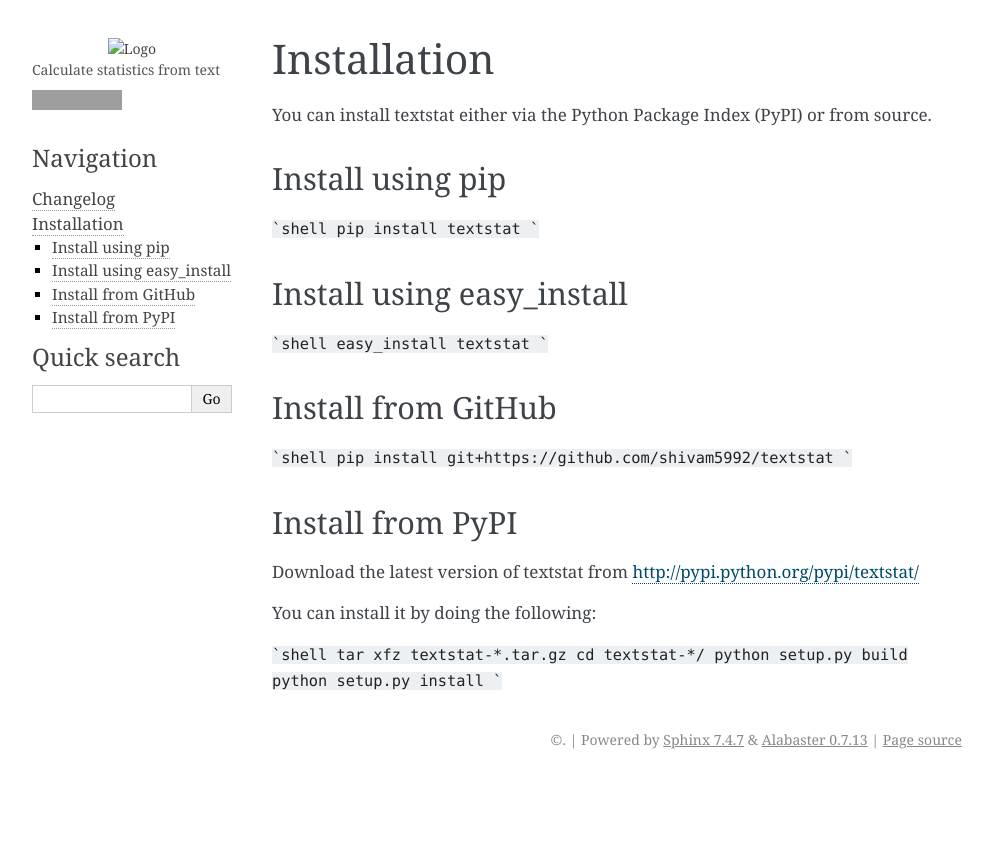
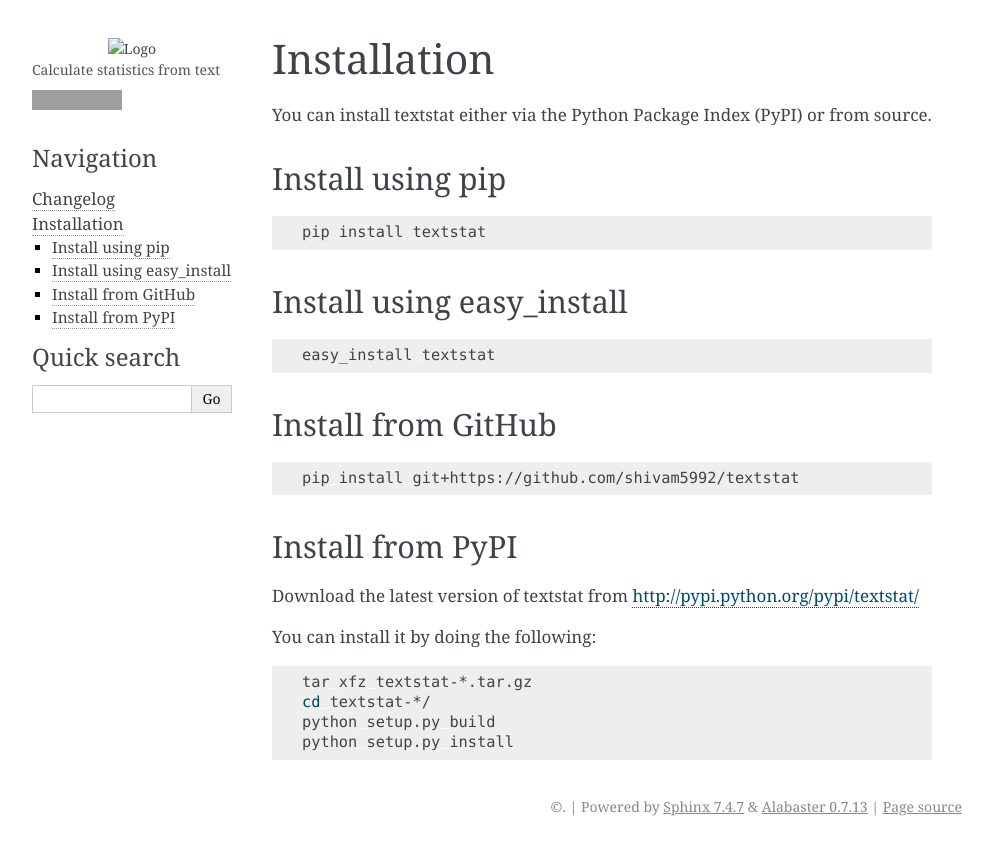
Before and after one commit to textstat/textstat, a Sphinx documentation site: the page built from docs/installation.rst, in a window 1280 px wide. Shown: the top 855 px of the page, without its empty margins (148-1141 px from the left). Built offline with Sphinx 7.4.7, drawn with Linux system fonts in a browser that asks for light colours; grey boxes are pictures that could not be loaded.

````diff
--- a/docs/installation.rst
+++ b/docs/installation.rst
@@ -7,40 +7,40 @@
 
 
 Install using pip
-================
+=================
 
-```shell
-pip install textstat
-```
+.. code-block:: shell
+
+  pip install textstat
 
 
 Install using easy_install
-=========================
+==========================
 
-```shell
-easy_install textstat
-```
+.. code-block:: shell
+
+  easy_install textstat
 
 
 Install from GitHub
-==================
+===================
 
-```shell
-pip install git+https://github.com/shivam5992/textstat
-```
+.. code-block:: shell
+
+  pip install git+https://github.com/shivam5992/textstat
 
 
 Install from PyPI
-================
+=================
 
 Download the latest version of textstat from
 http://pypi.python.org/pypi/textstat/
 
 You can install it by doing the following:
 
-```shell
-tar xfz textstat-*.tar.gz
-cd textstat-*/
-python setup.py build
-python setup.py install
-```
+.. code-block:: shell
+
+  tar xfz textstat-*.tar.gz
+  cd textstat-*/
+  python setup.py build
+  python setup.py install
````
Also changed, not shown: docs/index.rst (+6 -5 lines).
